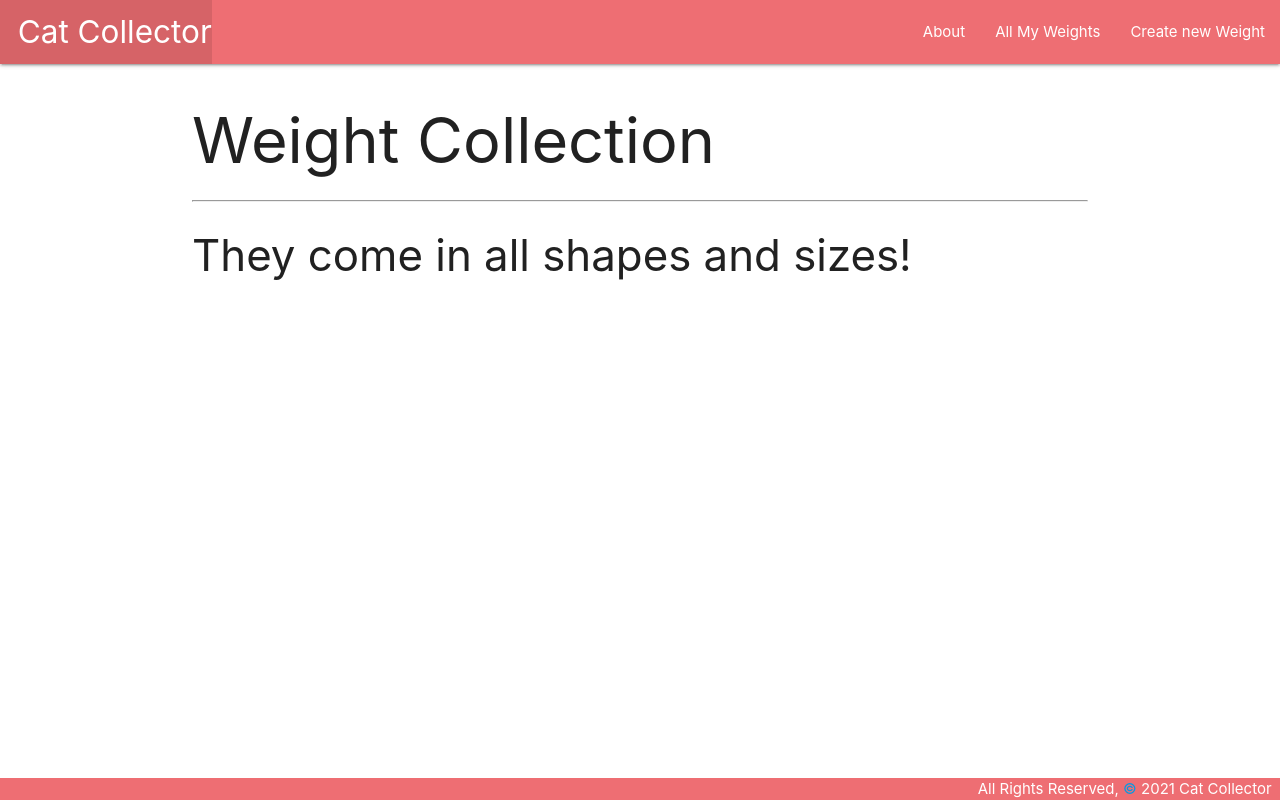
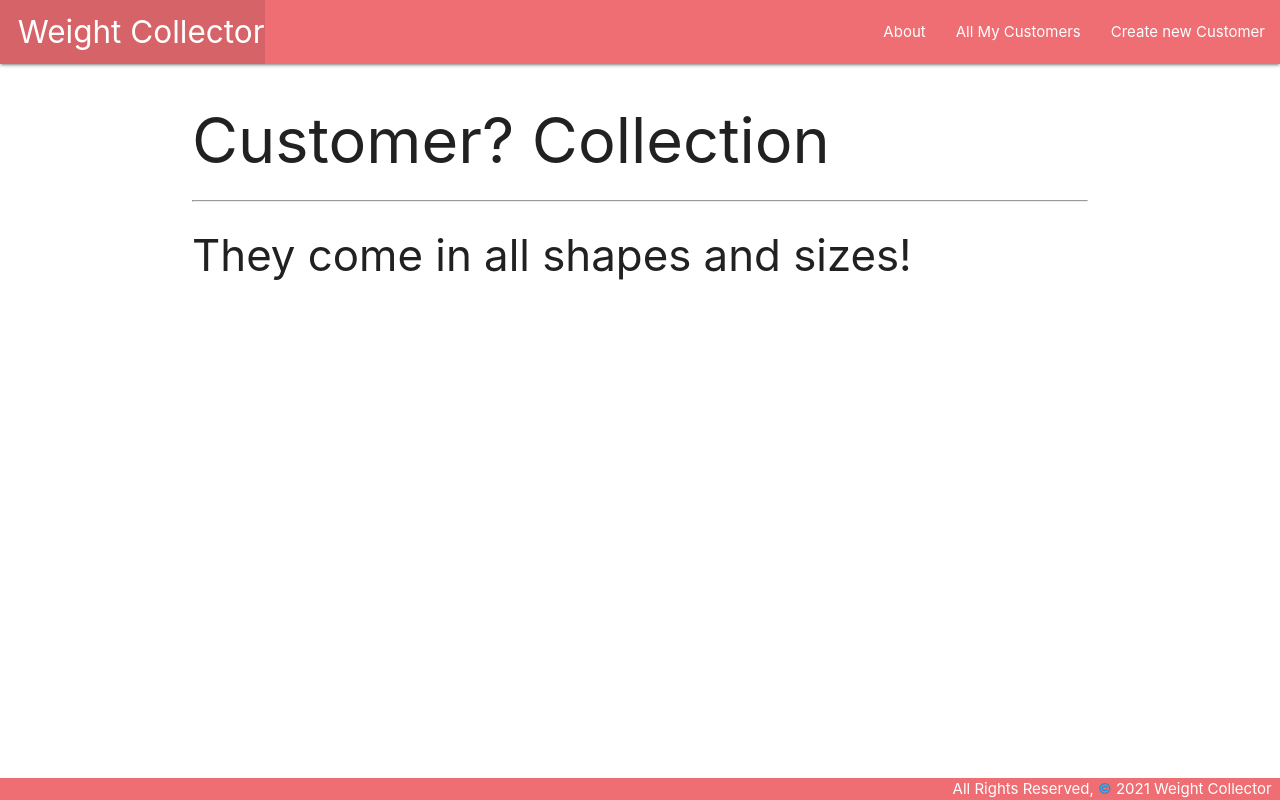
Before and after one commit to mdfasano/finchcollector, a Django app: page / in a window 1280 px wide. Run offline with Django 4.2, Linux system fonts and the light colour scheme.

Commit message:
changed to customer-focused model

```diff
--- a/main_app/admin.py
+++ b/main_app/admin.py
@@ -1,6 +1,6 @@
 from django.contrib import admin
-from .models import Weight, Workout
+from .models import Customer, Workout
 # Register your models here.
 
-admin.site.register(Weight)
+admin.site.register(Customer)
 admin.site.register(Workout)
--- a/main_app/templates/base.html
+++ b/main_app/templates/base.html
@@ -17,12 +17,12 @@
     <nav>
       <div class="nav-wrapper">
         <ul>
-          <li><a href="{% url 'home' %}" class="left brand-logo">&nbsp;&nbsp;Cat Collector</a></li>
+          <li><a href="{% url 'home' %}" class="left brand-logo">&nbsp;&nbsp;Weight Collector</a></li>
         </ul>
         <ul class="right">
           <li><a href="{% url 'about' %}">About</a></li>
-          <li><a href="{% url 'weights_index' %}">All My Weights</a></li>
-          <li><a href="{% url 'weight_create' %}">Create new Weight</a></li>
+          <li><a href="{% url 'customers_index' %}">All My Customers</a></li>
+          <li><a href="{% url 'customer_create' %}">Create new Customer</a></li>
         </ul>
       </div>
     </nav>
@@ -32,7 +32,7 @@
     {% endblock %}
   </main>
   <footer class="page-footer">
-    <div class="right">All Rights Reserved, <a id='admin' href=/admin>&copy;</a> 2021 Cat Collector &nbsp;</div>
+    <div class="right">All Rights Reserved, <a id='admin' href=/admin>&copy;</a> 2021 Weight Collector &nbsp;</div>
   </footer>
 </body>
 </html>
--- a/main_app/templates/home.html
+++ b/main_app/templates/home.html
@@ -1,7 +1,7 @@
 {% extends 'base.html' %}
 
 {% block content %}
-    <h1>Weight Collection</h1>
+    <h1>Customer? Collection</h1>
     <hr>
     <h3>They come in all shapes and sizes!</h3>
 {% endblock %}
--- a/main_app/templates/main_app/weight_confirm_delete.html
+++ b/main_app/templates/main_app/customer_confirm_delete.html
@@ -1,13 +1,13 @@
 {% extends 'base.html' %}
 
 {% block content %}
-  <h1>Delete Weight</h1>
+  <h1>Delete Customer</h1>
 
   <h4>Are you sure you want to delete <span class="teal-text">{{ object.name }}</span>?</h4>
 
   <form action="" method="POST">
     {% csrf_token %}
     <input type="submit" value="Yes - Delete!" class="btn">
-    <a href="{% url 'weight_details' weight.id %}">Cancel</a>
+    <a href="{% url 'customer_details' customer.id %}">Cancel</a>
   </form>
 {% endblock %}
--- a/main_app/templates/main_app/weight_form.html
+++ b/main_app/templates/main_app/customer_form.html
@@ -5,7 +5,7 @@
 {% if object %}
   <h1>Edit <span class="teal-text">{{ object.name }}</span></h1>
 {% else %}
-  <h1>Add Weight</h1>
+  <h1>Add Customer</h1>
 {% endif %}
 
   <!-- Leaving the action empty makes the form post to the same url used to display it -->
--- a/main_app/urls.py
+++ b/main_app/urls.py
@@ -4,9 +4,9 @@ from . import views
 urlpatterns = [
     path('', views.home, name='home'),
     path('about/', views.about, name='about'),
-    path('weights/', views.weights_index, name='weights_index'),
-    path('weights/<int:weight_id>/', views.weight_details, name='weight_details'),
-    path('weights/create/', views.WeightCreate.as_view(), name='weight_create'),
-    path('weights/<int:pk>/update/', views.WeightUpdate.as_view(), name='weight_update'),
-    path('weights/<int:pk>/delete/', views.WeightDelete.as_view(), name='weight_delete'),
+    path('customers/', views.customers_index, name='customers_index'),
+    path('customers/<int:customer_id>/', views.customer_details, name='customer_details'),
+    path('customers/create/', views.CustomerCreate.as_view(), name='customer_create'),
+    path('customers/<int:pk>/update/', views.CustomerUpdate.as_view(), name='customer_update'),
+    path('customers/<int:pk>/delete/', views.CustomerDelete.as_view(), name='customer_delete'),
 ]
--- a/main_app/views.py
+++ b/main_app/views.py
@@ -1,6 +1,6 @@
 from django.shortcuts import render
 from django.views.generic.edit import CreateView, UpdateView, DeleteView
-from .models import Weight
+from .models import Customer
 # Create your views here.
 
 def home(request):
@@ -9,24 +9,24 @@ def home(request):
 def about(request):
     return render(request, 'about.html')
 
-def weights_index(request):
-    weights = Weight.objects.all()
-    return render(request, 'weights/index.html', {
-        'weights': weights
+def customers_index(request):
+    customers = Customer.objects.all()
+    return render(request, 'customers/index.html', {
+        'customers': customers
     })
 
-def weight_details(request, weight_id):
-    weight = Weight.objects.get(id=weight_id)
-    return render(request, 'weights/details.html', { 'weight': weight })
+def customer_details(request, customer_id):
+    customer = Customer.objects.get(id=customer_id)
+    return render(request, 'customers/details.html', { 'customer': customer })
 
-class WeightCreate(CreateView):
-    model = Weight
+class CustomerCreate(CreateView):
+    model = Customer
     fields = '__all__'
 
-class WeightUpdate(UpdateView):
-    model = Weight
-    fields = ['size_lbs', 'size_kgs', 'description']
+class CustomerUpdate(UpdateView):
+    model = Customer
+    fields = ['size', 'description']
 
-class WeightDelete(DeleteView):
-    model = Weight
-    success_url = '/weights'
+class CustomerDelete(DeleteView):
+    model = Customer
+    success_url = '/customers'
--- a/weightcollector/settings.py
+++ b/weightcollector/settings.py
@@ -77,7 +77,7 @@ WSGI_APPLICATION = 'weightcollector.wsgi.application'
 DATABASES = {
     'default': {
         'ENGINE': 'django.db.backends.postgresql',
-        'NAME': 'weightcollector',
+        'NAME': 'fitness_customers',
         'USER': 'pudge',
         'PASSWORD': '1636',
     }
```
Also changed, not shown: main_app/models.py (+4 -6 lines), main_app/templates/customers/details.html (renamed from main_app/templates/weights/details.html, +7 -8 lines), main_app/templates/customers/index.html (added, +19 -0 lines), main_app/templates/weights/index.html (deleted, +0 -20 lines), main_app/migrations/0004_customer_remove_workout_weight_delete_weight_and_more.py (added).
